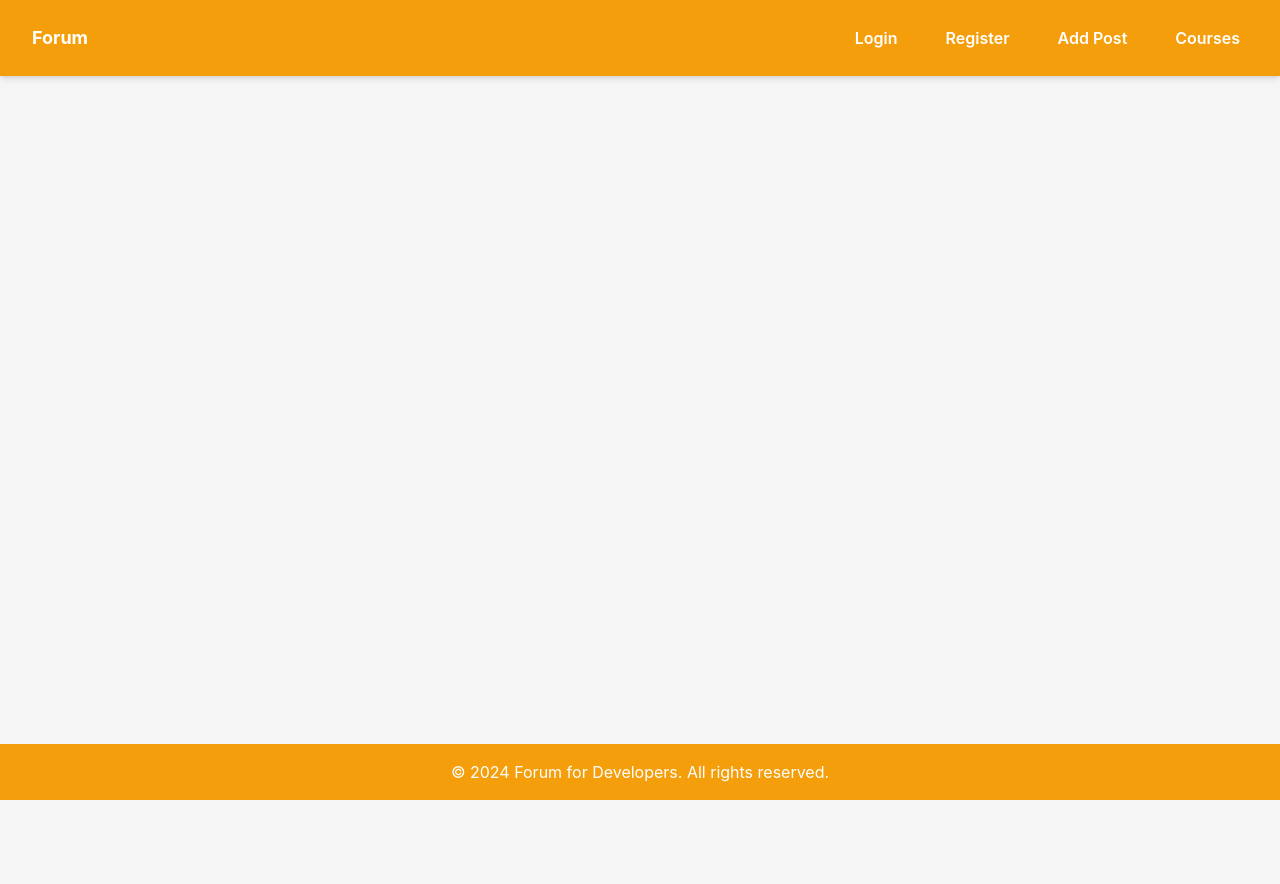
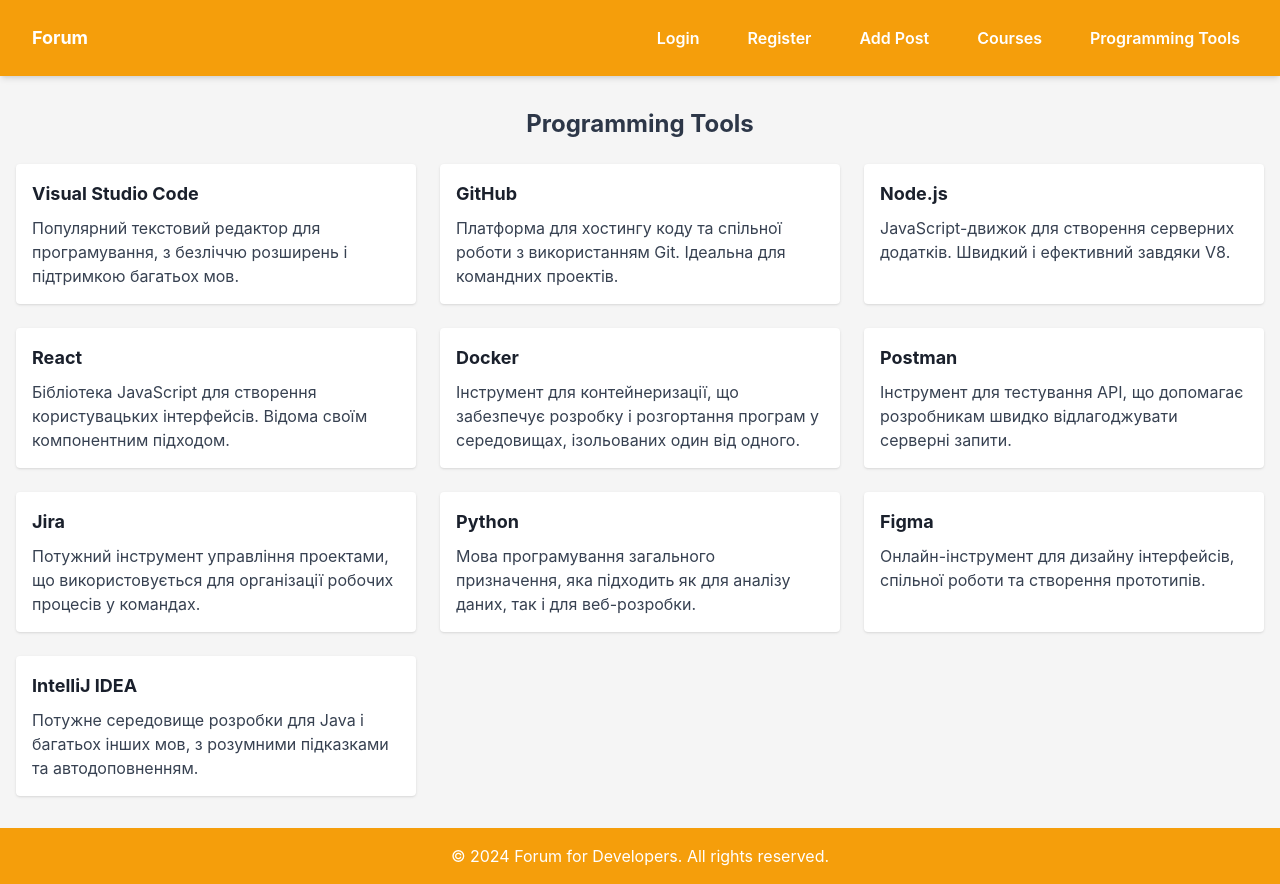
Before and after one commit to StasKoven/FinalProject_forJS, a React (Vite) app in the folder forum-app/: page /programming-tools in a window 1280 px wide. Before the commit the page ends 800 px from the top, so only its background shows below. Built offline with nearby package versions, Linux system fonts and the light colour scheme.

Commit message:
Data fetching and rendering

```diff
--- a/forum-app/src/App.jsx
+++ b/forum-app/src/App.jsx
@@ -8,6 +8,7 @@
 import RegistrationPage from "./pages/RegistrationPage";
 import CoursesPage from "./pages/CoursesPage";
 import Footer from "./components/Footer";
+import ProgrammingToolsPage from "./pages/ProgrammingToolsPage";
 
 function App() {
   return (
@@ -21,6 +22,7 @@
               <a href="/register" className="text-white hover:text-primary mx-2">Register</a>
               <a href="/forum/new" className="text-white hover:text-primary mx-2">Add Post</a>
               <a href="/courses" className="text-white hover:text-primary mx-2">Courses</a>
+              <a href="/programming-tools" className="text-white hover:text-primary mx-2">Programming Tools</a>
             </div>
           </nav>
         </header>
@@ -34,6 +36,7 @@
             <Route path="/add-post" element={<AddPostPage />} />
             <Route path="/edit-post/:id" element={<EditPostPage />} />
             <Route path="/courses" element={<CoursesPage />} />
+            <Route path="/programming-tools" element={<ProgrammingToolsPage />} />
           </Routes>
         </main>
         <Footer />
--- /dev/null
+++ b/forum-app/src/pages/ProgrammingToolsPage.jsx
@@ -0,0 +1,82 @@
+import React from "react";
+
+const ProgrammingToolsPage = () => {
+  const tools = [
+    {
+      id: 1,
+      name: "Visual Studio Code",
+      description:
+        "Популярний текстовий редактор для програмування, з безліччю розширень і підтримкою багатьох мов.",
+    },
+    {
+      id: 2,
+      name: "GitHub",
+      description:
+        "Платформа для хостингу коду та спільної роботи з використанням Git. Ідеальна для командних проектів.",
+    },
+    {
+      id: 3,
+      name: "Node.js",
+      description:
+        "JavaScript-движок для створення серверних додатків. Швидкий і ефективний завдяки V8.",
+    },
+    {
+      id: 4,
+      name: "React",
+      description:
+        "Бібліотека JavaScript для створення користувацьких інтерфейсів. Відома своїм компонентним підходом.",
+    },
+    {
+      id: 5,
+      name: "Docker",
+      description:
+        "Інструмент для контейнеризації, що забезпечує розробку і розгортання програм у середовищах, ізольованих один від одного.",
+    },
+    {
+      id: 6,
+      name: "Postman",
+      description:
+        "Інструмент для тестування API, що допомагає розробникам швидко відлагоджувати серверні запити.",
+    },
+    {
+      id: 7,
+      name: "Jira",
+      description:
+        "Потужний інструмент управління проектами, що використовується для організації робочих процесів у командах.",
+    },
+    {
+      id: 8,
+      name: "Python",
+      description:
+        "Мова програмування загального призначення, яка підходить як для аналізу даних, так і для веб-розробки.",
+    },
+    {
+      id: 9,
+      name: "Figma",
+      description:
+        "Онлайн-інструмент для дизайну інтерфейсів, спільної роботи та створення прототипів.",
+    },
+    {
+      id: 10,
+      name: "IntelliJ IDEA",
+      description:
+        "Потужне середовище розробки для Java і багатьох інших мов, з розумними підказками та автодоповненням.",
+    },
+  ];
+
+  return (
+    <div className="programming-tools">
+      <h1 className="text-2xl font-bold text-center mb-6">Programming Tools</h1>
+      <div className="grid grid-cols-1 sm:grid-cols-2 lg:grid-cols-3 gap-6">
+        {tools.map((tool) => (
+          <div key={tool.id} className="bg-white p-4 rounded shadow">
+            <h2 className="text-lg font-bold mb-2">{tool.name}</h2>
+            <p className="text-gray-700">{tool.description}</p>
+          </div>
+        ))}
+      </div>
+    </div>
+  );
+};
+
+export default ProgrammingToolsPage;
--- a/forum-app/src/styles/index.css
+++ b/forum-app/src/styles/index.css
@@ -445,3 +445,21 @@
 .load-more button:hover {
   background-color: #d83400;
 }
+
+.programming-tools {
+  background-color: var(--background);
+  color: var(--text-primary);
+}
+
+.programming-tools h1 {
+  color: var(--secondary);
+}
+
+.programming-tools .shadow {
+  transition: transform 0.2s ease-in-out;
+}
+
+.programming-tools .shadow:hover {
+  transform: translateY(-5px);
+  box-shadow: 0 10px 15px rgba(0, 0, 0, 0.1);
+}
```
